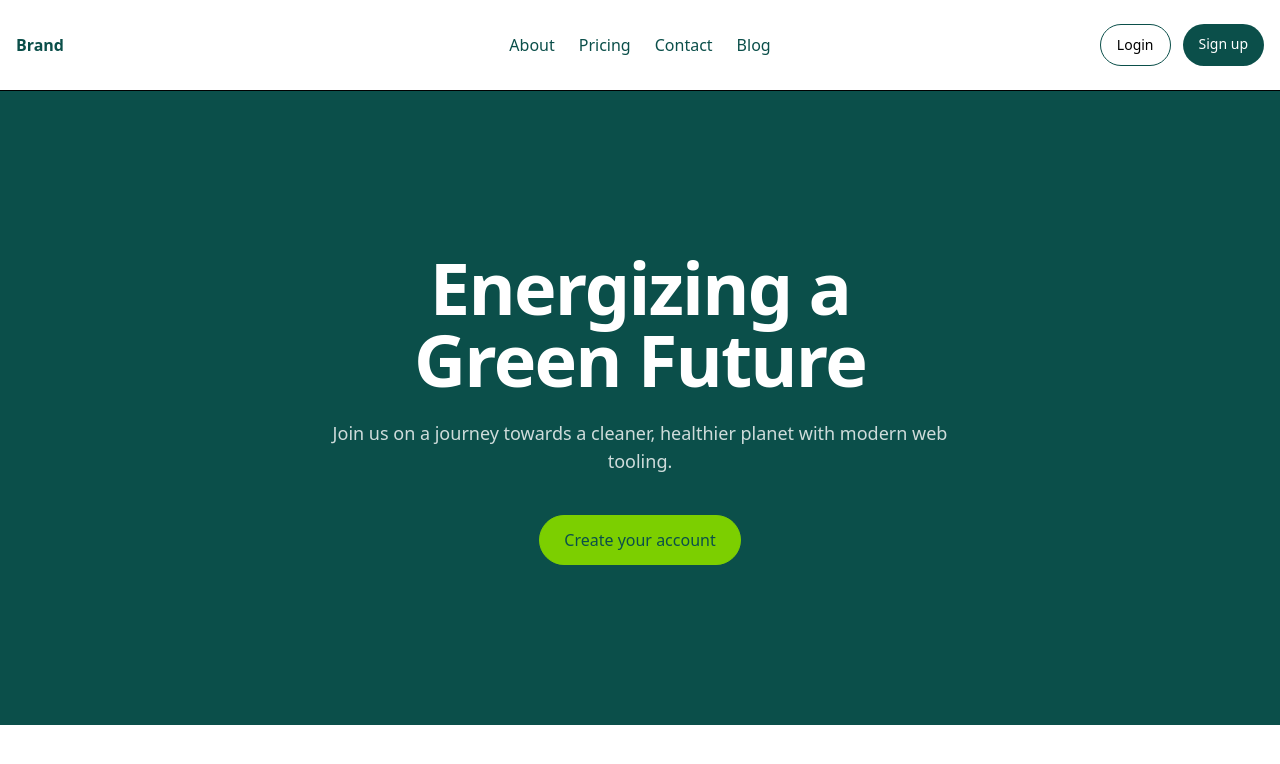
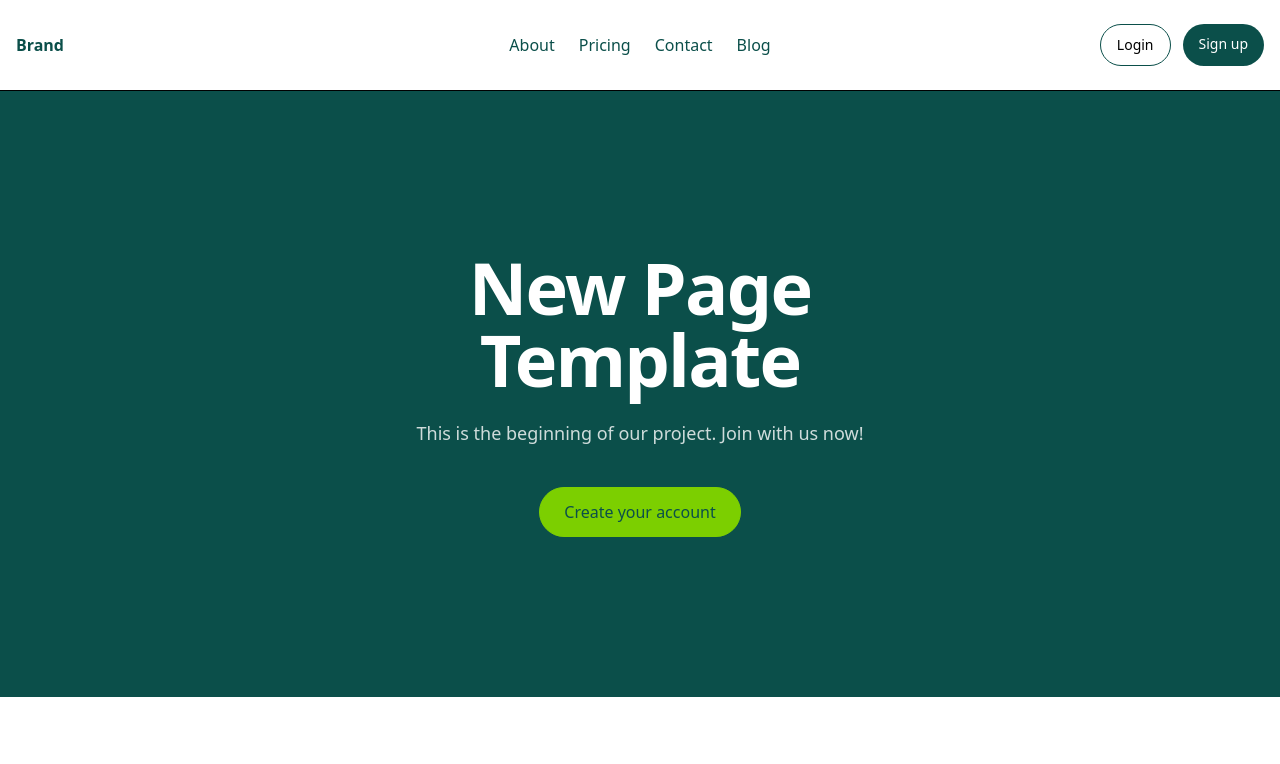
Before and after one commit to nthung1021/AWAD-IA03-Frontend, a Next.js app: page / in a window 1280 px wide. Shown: the top 764 px of the page. Built offline with nearby package versions, Linux system fonts and the light colour scheme.

Commit message:
Modify homepage

```diff
--- a/app/page.tsx
+++ b/app/page.tsx
@@ -7,9 +7,9 @@ export default function HomePage() {
       <Navbar />
       <section className="relative bg-teal-900 text-white py-24 lg:py-40">
         <div className="container mx-auto px-4 text-center max-w-2xl">
-          <h1 className="text-5xl md:text-7xl font-bold tracking-tight mb-6">Energizing a Green Future</h1>
+          <h1 className="text-5xl md:text-7xl font-bold tracking-tight mb-6">New Page Template</h1>
           <p className="text-lg opacity-80 mb-10">
-            Join us on a journey towards a cleaner, healthier planet with modern web tooling.
+            This is the beginning of our project. Join with us now!
           </p>
           <Link
             href="/register"
```
